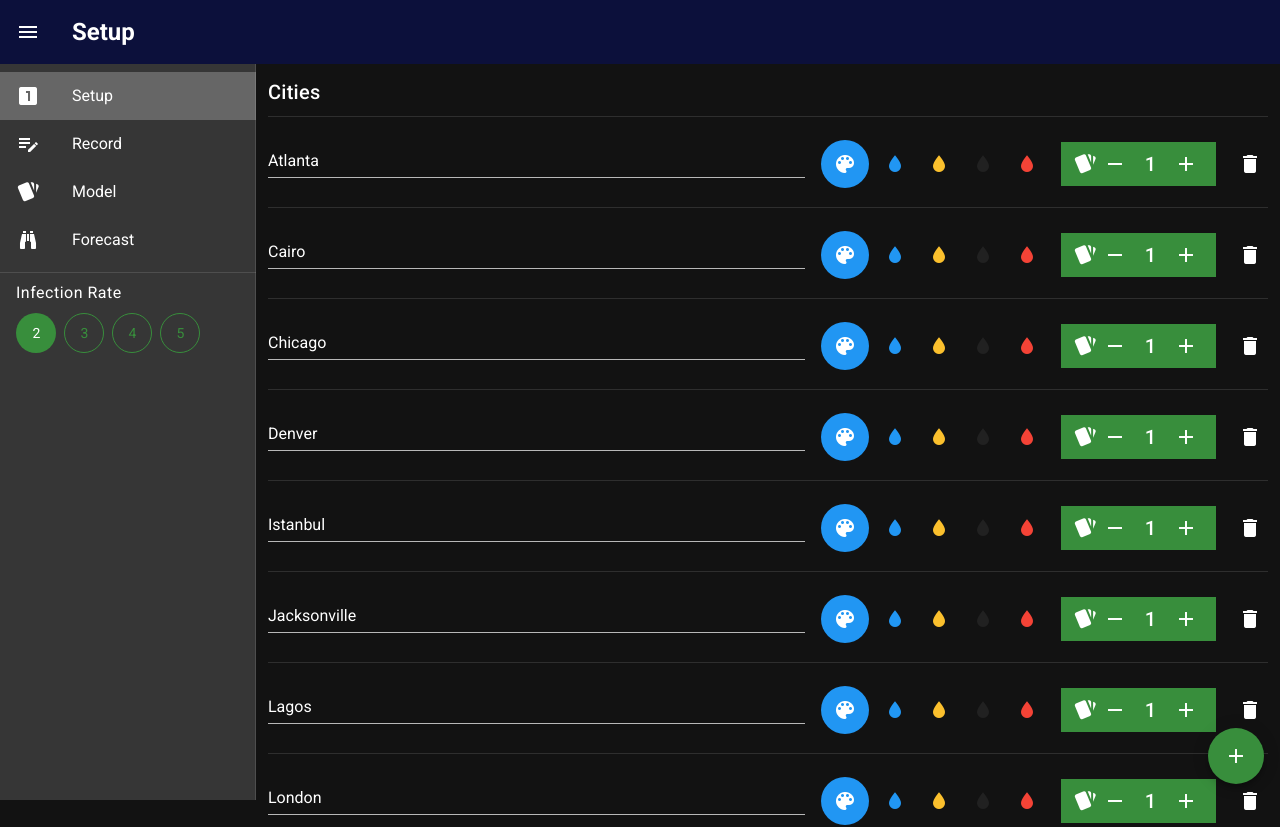
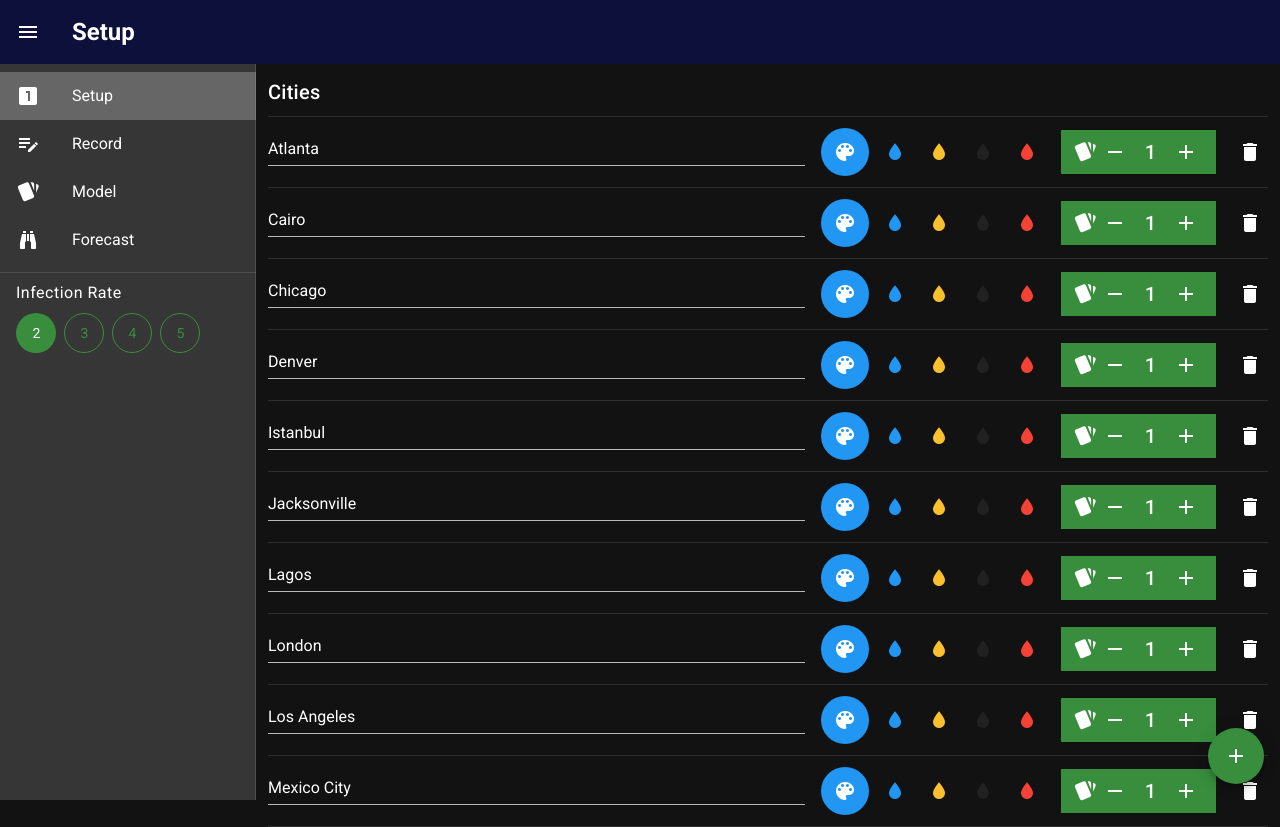
Before and after one commit to nxtman123/pandemic-infection-tracker, a Vue app: page /setup in a window 1280 px wide. Shown: the top 827 px of the page. Built offline with nearby package versions, Linux system fonts and the light colour scheme.

Commit message:
Tweak alignment

```diff
--- a/src/components/CityControl.vue
+++ b/src/components/CityControl.vue
@@ -2,7 +2,6 @@
   <div>
     <v-divider></v-divider>
     <city-fields
-      class="mb-2 mt-3"
       :show-delete-button="true"
       :city="city"
       @change="update"
--- a/src/components/CityFields.vue
+++ b/src/components/CityFields.vue
@@ -1,5 +1,5 @@
 <template>
-  <div class="d-flex flex-wrap align-center justify-space-between mr--2">
+  <div class="d-flex flex-column flex-md-row align-stretch align-md-center mr--2">
     <div class="flex-grow-1 mr-4">
       <v-text-field
         color="secondary"
@@ -11,8 +11,9 @@
       ></v-text-field>
     </div>
 
-    <div class="d-flex flex-wrap align-center">
-      <div class="mr-4">
+    <div class="d-flex flex-wrap flex-shrink-0 align-center">
+
+      <div class="mr-4 mb-3 mb-md-0">
         <v-avatar
           class="mr-2"
           :color="city.color"
@@ -52,7 +53,9 @@
         </v-btn>
       </div>
 
-      <v-sheet class="mr-4 py-1 px-3 secondary d-flex align-center">
+      <div class="d-flex flex-wrap align-center justify-space-between flex-grow-1">
+
+        <v-sheet class="mr-4 mb-3 mb-md-0 py-1 px-3 secondary d-flex align-center">
           <v-icon>mdi-cards</v-icon>
           <v-btn
             icon
@@ -73,8 +76,7 @@
           </v-btn>
         </v-sheet>
 
-      <v-spacer></v-spacer>
-      <div class="mr-4" v-if="showDeleteButton">
+        <div class="mr-4 mb-3 mb-md-0" v-if="showDeleteButton">
           <v-dialog
             v-model="deleteDialog"
             width="25em"
@@ -108,6 +110,7 @@
         </div>
       </div>
     </div>
+  </div>
 </template>
 
 <script>
@@ -134,7 +137,7 @@ export default Vue.extend({
     deleteDialog: false,
     nameRules: [
       v => !!v || 'Name is required',
-      v => (v && v.length <= 20) || 'Name must be less than 20 characters',
+      v => (v && v.length <= 30) || 'Name must be less than 30 characters',
     ],
   }),
   methods: {
```
Lines whose indentation alone changed are shown as unchanged.
